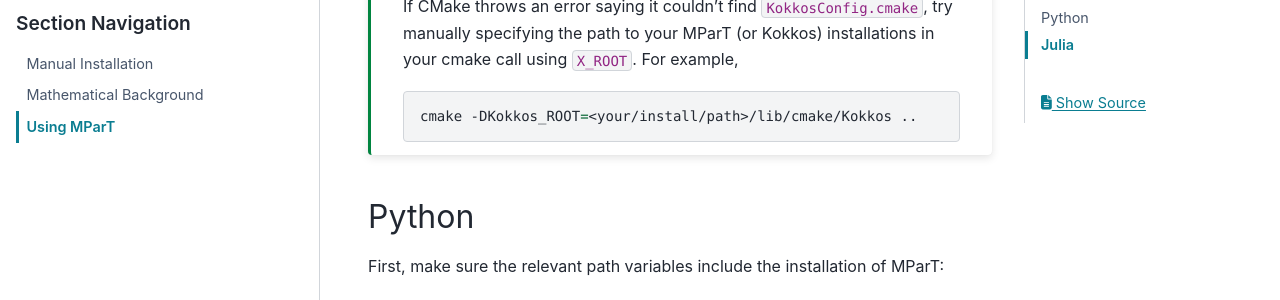
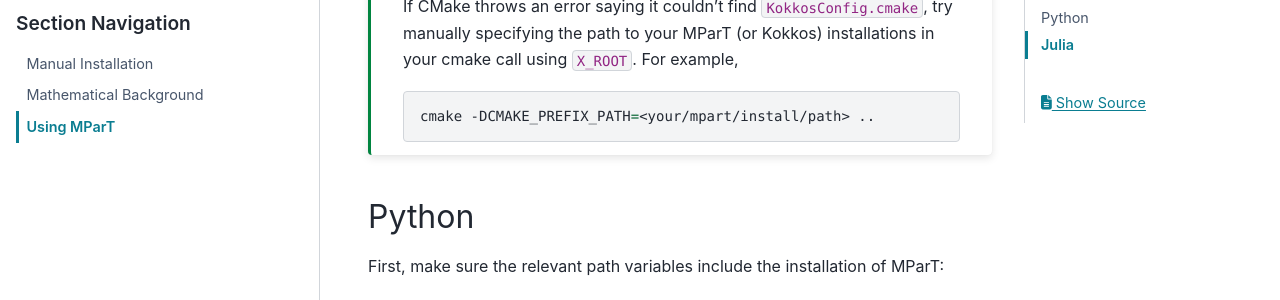
Before and after one commit to MeasureTransport/MParT, a Sphinx documentation site: the page built from docs/source/getting_started/example.rst, in a window 1280 px wide and 900 px high, scrolled down 1192 px. Shown: the part 152-452 px from the top of the window. Built offline with Sphinx 7.4.7 and the PyData theme 0.15.4, drawn with Linux system fonts in a browser that asks for light colours; pages that are not in the unit, such as notebooks, are missing from menus.

Commit message:
Update docs/source/getting_started/example.rst
Co-authored-by: Henning Bonart <henning@bonart.de>

```diff
--- a/docs/source/getting_started/example.rst
+++ b/docs/source/getting_started/example.rst
@@ -61,7 +61,7 @@ Building the :code:`Simple` binary involves running :code:`cmake` and then :code
 
    .. code-block:: bash
 
-       cmake -DKokkos_ROOT=<your/install/path>/lib/cmake/Kokkos ..
+       cmake -DCMAKE_PREFIX_PATH=<your/mpart/install/path> ..
 
 Python
 ^^^^^^^^^
```
